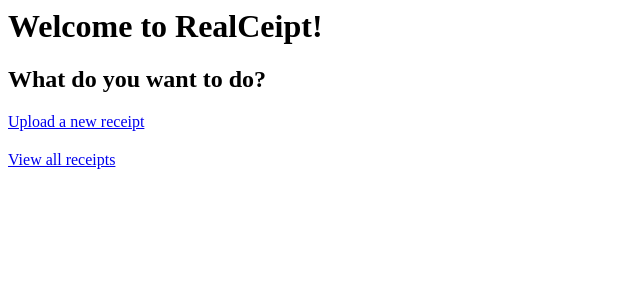
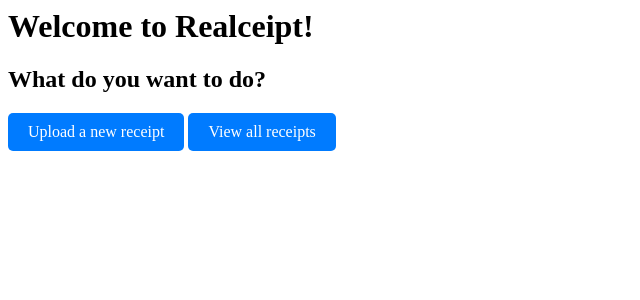
Before and after one commit to fvandergiessen-ciphix/realceipt, a Django app: page /realceipt/homepage/ in a window 1280 px wide. Shown: the top 300 px of the page, without its empty margins (0-640 px from the left). Run offline with Django 5.2, Linux system fonts and the light colour scheme.

Commit message:
changed links on homepage into buttons

```diff
--- a/realceipt/settings.py
+++ b/realceipt/settings.py
@@ -12,7 +12,6 @@
 import os
 from pathlib import Path
 
-# Build paths inside the project like this: BASE_DIR / 'subdir'.
 BASE_DIR = Path(__file__).resolve().parent.parent
 
 
--- a/receipts/templates/hello.html
+++ b/receipts/templates/hello.html
@@ -1,13 +1,68 @@
 <html>
     <body>
         <h1>
-            Welcome to RealCeipt!
+            Welcome to Realceipt!
         </h1>
         <h2>What do you want to do?</h2>
-        <a class="btn btn-primary" href="/realceipt/newreceipt">Upload a new receipt</a>
-        <h2>
+    </body>
 
-        </h2>
-        <a class="btn btn-primary" href="/realceipt/receipts">View all receipts</a>
-    </body>
+    <head>
+        <meta charset="UTF-8">
+        <meta name="viewport" content="width=device-width, initial-scale=1.0">
+        <title>Realceipt</title>
+        <style>
+        /* Optional: CSS for styling the button */
+        .button {
+          display: inline-block;
+          background-color: #007bff;
+          color: #fff;
+          padding: 10px 20px;
+          text-decoration: none;
+          border-radius: 5px;
+          font-size: 16px;
+          border: none;
+          cursor: pointer;
+        }
+
+        .button:hover {
+          background-color: #0056b3;
+        }
+        </style>
+        </head>
+        <body>
+
+        <!-- Using a link styled as a button -->
+        <a href="/realceipt/newreceipt" class="button">Upload a new receipt</a>
+
+        </body>
+
+        <head>
+            <meta charset="UTF-8">
+            <meta name="viewport" content="width=device-width, initial-scale=1.0">
+            <title>Realceipt</title>
+            <style>
+            /* Optional: CSS for styling the button */
+            .button {
+              display: inline-block;
+              background-color: #007bff;
+              color: #fff;
+              padding: 10px 20px;
+              text-decoration: none;
+              border-radius: 5px;
+              font-size: 16px;
+              border: none;
+              cursor: pointer;
+            }
+
+            .button:hover {
+              background-color: #0056b3;
+            }
+            </style>
+            </head>
+            <body>
+
+            <!-- Using a link styled as a button -->
+            <a href="/realceipt/receipts" class="button">View all receipts</a>
+
+            </body>
 </html>
--- a/receipts/views.py
+++ b/receipts/views.py
@@ -22,7 +22,6 @@
 
 class NewReceiptViewSet(CreateModelMixin, GenericViewSet):
     queryset = Receipt.objects.all()
-    #serializer_class = ReceiptSerializer
 
     def get_serializer_class(self):
         if self.request.method == 'POST':
```
Also changed, not shown: receipts/serializers.py (+1 -9 lines), README.md.
